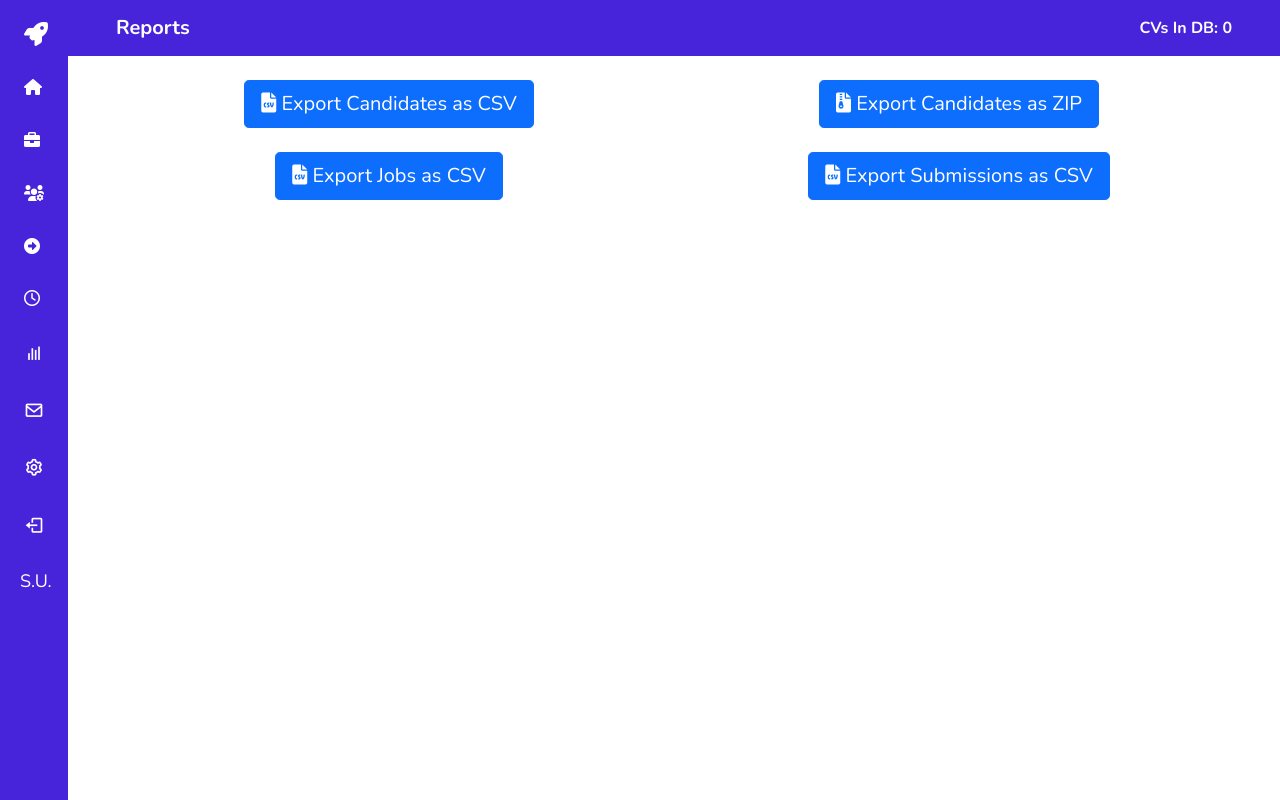
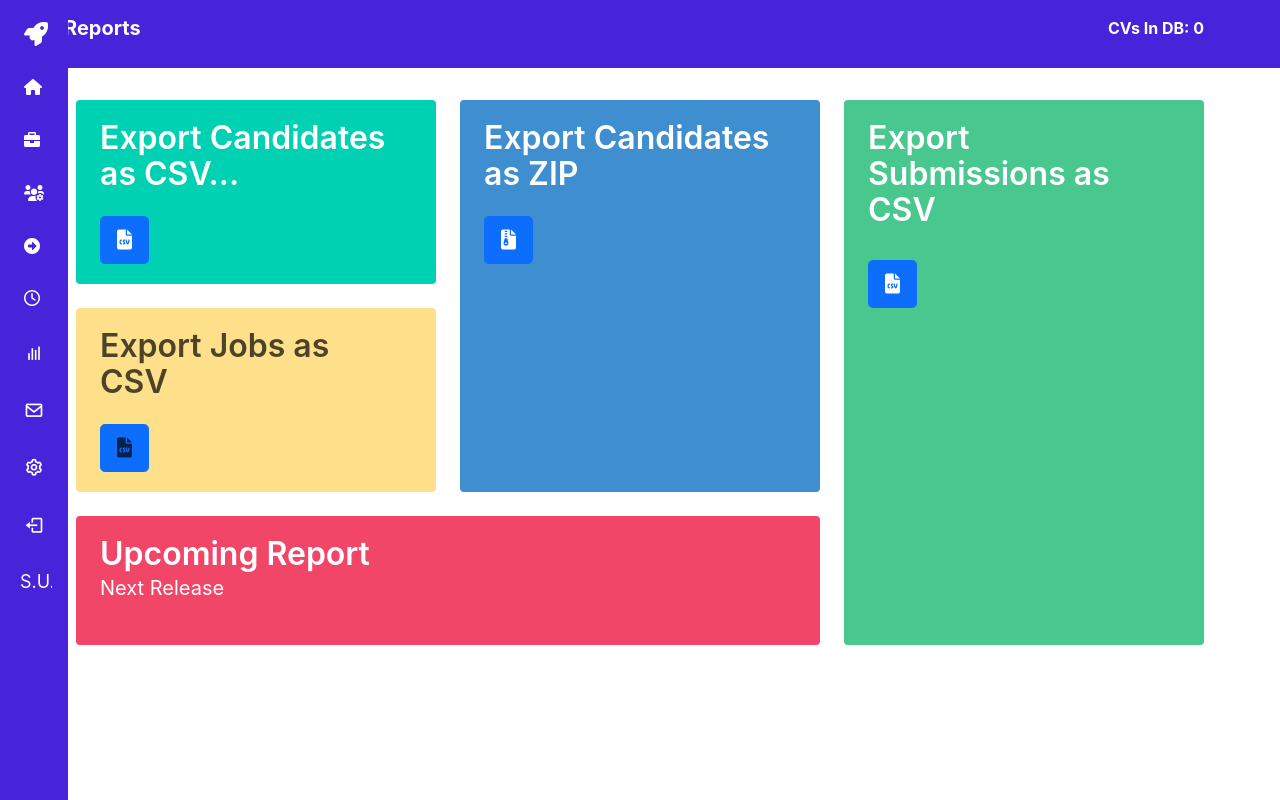
Before and after one commit to dakuranga/jobber, a Django app: page /reports/ in a window 1280 px wide. Run offline with Django 4.2, Linux system fonts and the light colour scheme; the visitor is signed in with stand-in values (Sample User, id 1); data that the repository does not hold is empty; some libraries are stand-ins or nearby versions.

Commit message:
bulma reports

```diff
--- a/interviews/views.py
+++ b/interviews/views.py
@@ -14,7 +14,7 @@
     if query:
         interviews = interviews.filter(
         Q(submission__candidate__name__icontains=query) |   # Assuming candidate's name is a field in another model linked by ForeignKey
-        Q(submission__job__job_title__icontains=query)    # Assuming job_title is a field in another model linked by ForeignKey
+        Q(submission__job__job_title__icontains=query) | Q(user__name__icontains=query)   # Assuming job_title is a field in another model linked by ForeignKey
         )
 
     context = {
--- a/reports/templates/reports.html
+++ b/reports/templates/reports.html
@@ -3,6 +3,7 @@
 {% block title %}Job Detail{% endblock %}
 
 {% block content %}
+<link rel="stylesheet" href="https://cdn.jsdelivr.net/npm/bulma@0.9.4/css/bulma.min.css">
 <nav class="navbar navbar-expand-lg navbar-light" style="background-color: #4723D9;">
     <div class="container">
       <!-- Custom CSS class for styling -->
@@ -17,28 +18,12 @@
 <div class="container mt-4">
 
     <div class="row justify-content-center mt-4">
-        <div class="col-md-6 text-center">
-            <a href="{% url 'export_candidates_csv' %}" class="btn btn-primary btn-lg btn-block export-btn" data-toggle="tooltip" title="Download a CSV file with all the information of candidates">
-                <i class="fas fa-file-csv"></i> Export Candidates as CSV
-            </a>
-        </div>
-        <div class="col-md-6 text-center">
-            <a href="{% url 'export_candidates_zip' %}" class="btn btn-primary btn-lg btn-block export-btn" data-toggle="tooltip" title="Download a ZIP file with all the CV's in the database">
-                <i class="fas fa-file-archive"></i> Export Candidates as ZIP
-            </a>
-        </div>
     </div>
 
     <div class="row justify-content-center mt-4">
+
         <div class="col-md-6 text-center">
-         <a href="{% url 'export_jobs_csv' %}" class="btn btn-primary btn-lg btn-block export-btn" data-toggle="tooltip" title="Download a CSV file with all the information of jobs">
-            <i class="fas fa-file-csv"></i> Export Jobs as CSV
-         </a>
-        </div>
-        <div class="col-md-6 text-center">
-         <a href="{% url 'export_job_submissions_csv' %}" class="btn btn-primary btn-lg btn-block export-btn" data-toggle="tooltip" title="Download a CSV file with all the candidate submissions">
-            <i class="fas fa-file-csv"></i> Export Submissions as CSV
-            </a>
+
     </div>
 </div>
 
@@ -47,4 +32,57 @@
         $('[data-toggle="tooltip"]').tooltip();
     });
 </script>
+
+
+<div class="tile is-ancestor">
+    <div class="tile is-vertical is-8">
+      <div class="tile">
+        <div class="tile is-parent is-vertical">
+          <article class="tile is-child notification is-primary">
+            <p class="title">Export Candidates as CSV...</p>
+            <a href="{% url 'export_candidates_csv' %}" class="btn btn-primary btn-lg btn-block export-btn" data-toggle="tooltip" title="Download a CSV file with all the information of candidates">
+                <i class="fas fa-file-csv"></i>
+            </a>
+          </article>
+          <article class="tile is-child notification is-warning">
+            <p class="title">Export Jobs as CSV</p>
+            <a href="{% url 'export_jobs_csv' %}" class="btn btn-primary btn-lg btn-block export-btn" data-toggle="tooltip" title="Download a CSV file with all the information of jobs">
+                <i class="fas fa-file-csv"></i>
+             </a>
+          </article>
+        </div>
+        <div class="tile is-parent">
+          <article class="tile is-child notification is-info">
+            <p class="title">Export Candidates as ZIP</p>
+            <a href="{% url 'export_candidates_zip' %}" class="btn btn-primary btn-lg btn-block export-btn" data-toggle="tooltip" title="Download a ZIP file with all the CV's in the database">
+                <i class="fas fa-file-archive"></i>
+            </a>
+
+          </article>
+        </div>
+      </div>
+      <div class="tile is-parent">
+        <article class="tile is-child notification is-danger">
+          <p class="title">Upcoming Report</p>
+          <p class="subtitle">Next Release</p>
+          <div class="content">
+            <!-- Content -->
+          </div>
+        </article>
+      </div>
+    </div>
+    <div class="tile is-parent">
+      <article class="tile is-child notification is-success">
+        <div class="content">
+          <p class="title">Export Submissions as CSV</p>
+          <a href="{% url 'export_job_submissions_csv' %}" class="btn btn-primary btn-lg btn-block export-btn" data-toggle="tooltip" title="Download a CSV file with all the candidate submissions">
+            <i class="fas fa-file-csv"></i>
+            </a>
+          <div class="content">
+            <!-- Content -->
+          </div>
+        </div>
+      </article>
+    </div>
+  </div>
 {% endblock %}
```
